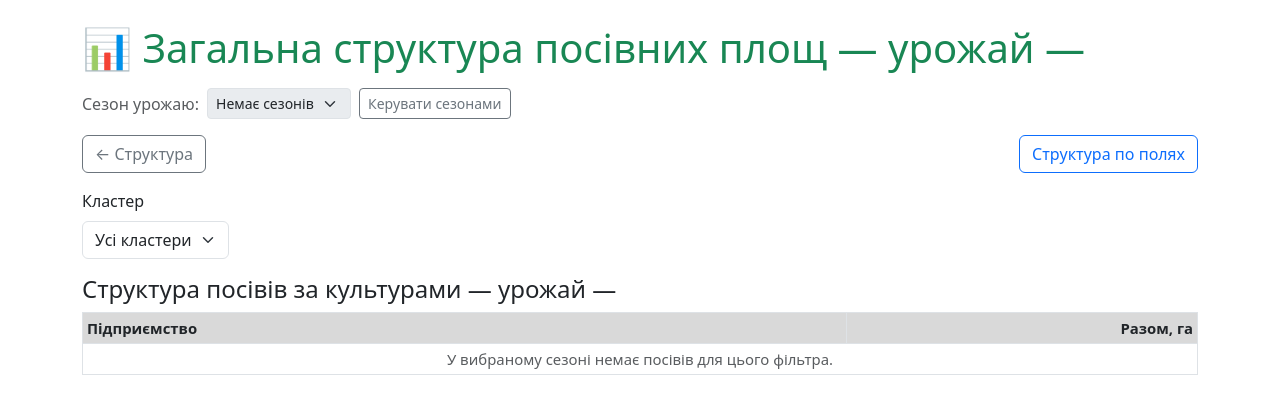
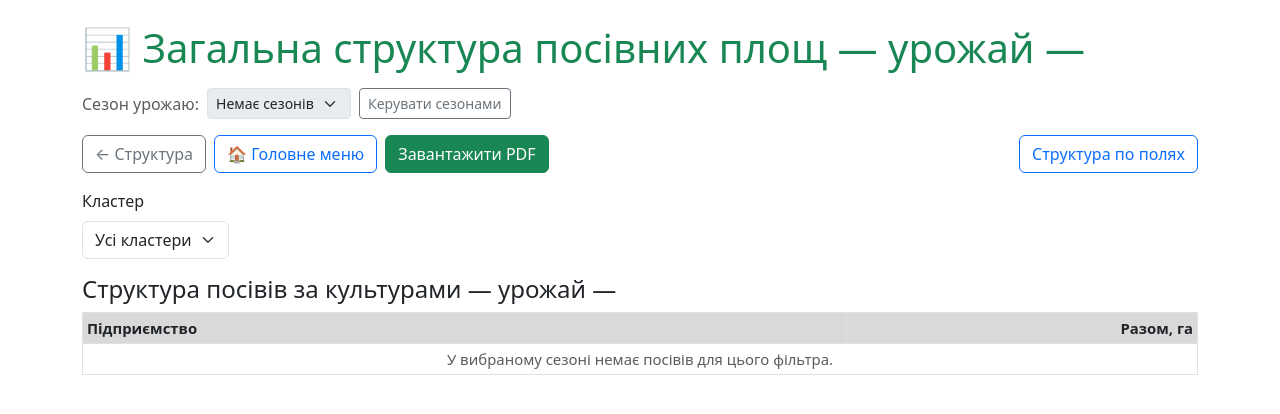
Before and after one commit to maksymvasylyna/agro_erp, a Flask app: page /summary_structure/ in a window 1280 px wide. Shown: the top 414 px of the page. Run offline with Flask 3, Linux system fonts and the light colour scheme; data that the repository does not hold is empty; some libraries are stand-ins or nearby versions.

Commit message:
ui(summary): add home menu and season-and-cluster-aware PDF export button

```diff
--- a/modules/structure/summary_structure/templates/summary_structure/index.html
+++ b/modules/structure/summary_structure/templates/summary_structure/index.html
@@ -12,7 +12,12 @@
   .area-report .grand-total td { background: #d9d9d9 !important; font-weight: 700; }
 </style>
 <div class="d-flex flex-wrap justify-content-between align-items-center gap-2 mb-3">
-  <a href="{{ url_for('structure.index') }}" class="btn btn-outline-secondary">← Структура</a>
+  <div class="d-flex flex-wrap align-items-center gap-2">
+    <a href="{{ url_for('structure.index') }}" class="btn btn-outline-secondary">← Структура</a>
+    <a href="{{ url_for('index') }}" class="btn btn-outline-primary" id="summary-main-menu">🏠 Головне меню</a>
+    <a href="{{ url_for('summary_structure.export_pdf', cluster_id=selected_cluster) }}"
+       class="btn btn-success" id="download-summary-pdf" download>Завантажити PDF</a>
+  </div>
   <a href="{{ url_for('fields_structure.index') }}" class="btn btn-outline-primary">Структура по полях</a>
 </div>
 <form method="get" action="{{ url_for('summary_structure.index') }}" class="row align-items-end g-2 mb-3">
```
